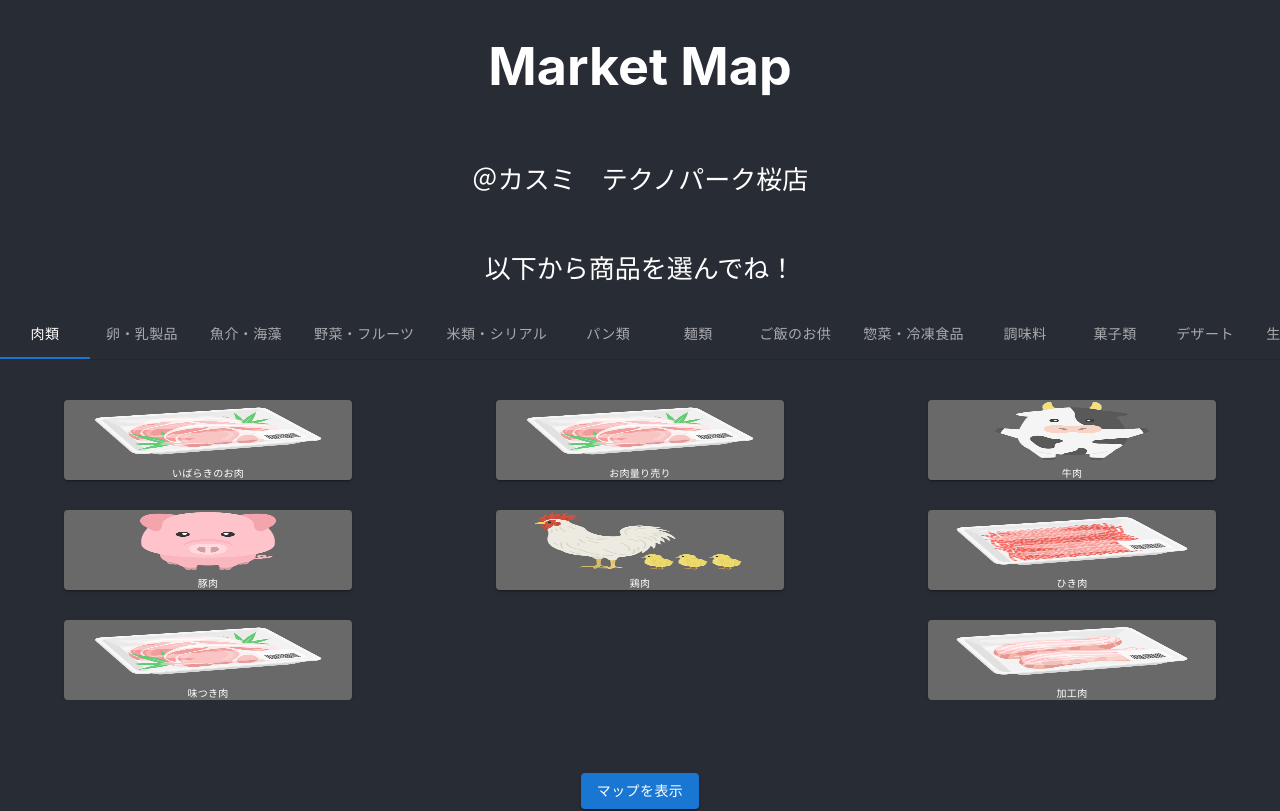
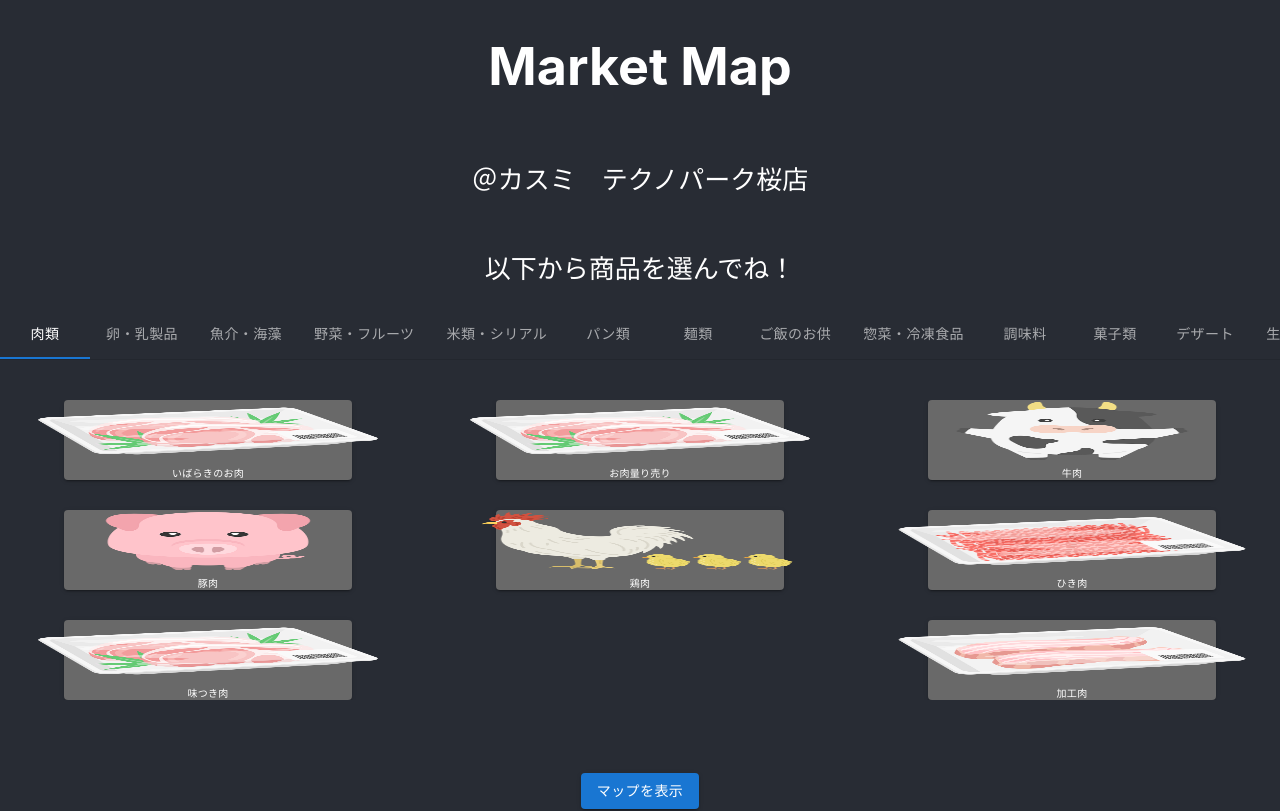
Before and after one commit to enpitut2023/MarketMap_front, a React (Create React App) app: page / in a window 1280 px wide. Shown: the top 811 px of the page. Built offline with nearby package versions, Linux system fonts and the light colour scheme.

Commit message:
button画像の引き伸ばし

```diff
--- a/src/index.css
+++ b/src/index.css
@@ -15,7 +15,7 @@
 .icon{
   top: 0;
   left: 0;
-  width:100%;
+  width:150%;
   height: 100%;
 }
 
```
